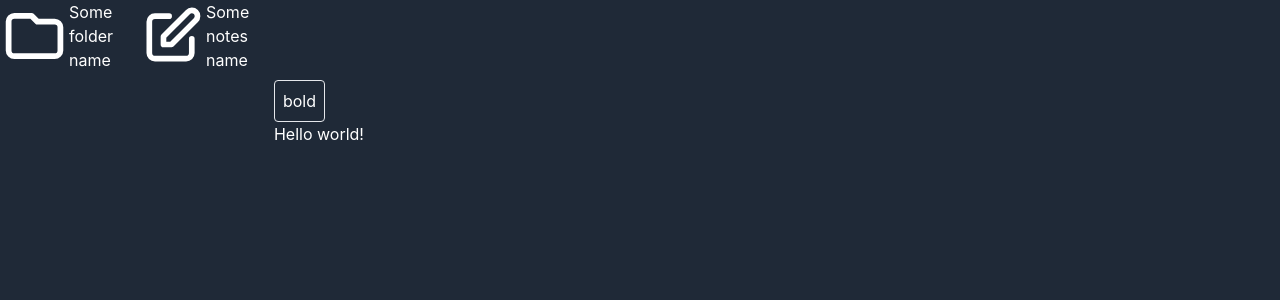
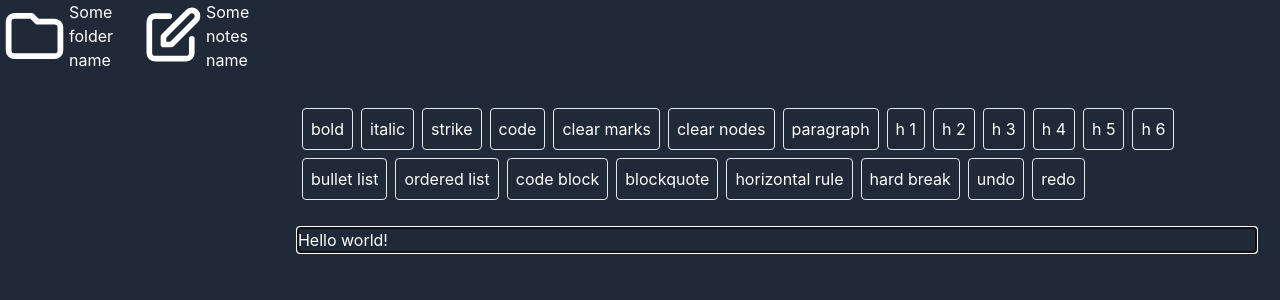
Before and after one commit to nma-notes/webapp, a React (Vite) app: page /notes/1 in a window 1280 px wide. Shown: the top 300 px of the page. Built offline with nearby package versions, Linux system fonts and the light colour scheme.

Commit message:
add editor menu bar button component

```diff
--- a/src/components/Button.tsx
+++ b/src/components/Button.tsx
@@ -11,7 +11,10 @@ interface IButtonProps extends ButtonHTMLAttributes<HTMLButtonElement> {
 
 const Button: FC<IButtonProps> = ({ children, ...rest }) => {
   return (
-    <button {...rest} className={"rounded border p-2 hover:bg-gray-500"}>
+    <button
+      {...rest}
+      className={`rounded border p-2 hover:bg-gray-500 ${rest.className}`}
+    >
       {children}
     </button>
   );
--- a/src/components/EditorMenuBar.tsx
+++ b/src/components/EditorMenuBar.tsx
@@ -1,11 +1,78 @@
 import { FC } from "react";
 import { Editor } from "@tiptap/react";
-import Button from "./Button";
+import { Level } from "@tiptap/extension-heading";
+import EditorMenuBarButton from "./EditorMenuBarButton";
 
 const EditorMenuBar: FC<{ editor: Editor }> = ({ editor }) => {
   return (
-    <div>
-      <Button>bold</Button>
+    <div className={"flex p-3 flex-wrap"}>
+      <EditorMenuBarButton onClick={editor.chain().focus().toggleBold().run}>
+        bold
+      </EditorMenuBarButton>
+      <EditorMenuBarButton onClick={editor.chain().focus().toggleItalic().run}>
+        italic
+      </EditorMenuBarButton>
+      <EditorMenuBarButton onClick={editor.chain().focus().toggleStrike().run}>
+        strike
+      </EditorMenuBarButton>
+      <EditorMenuBarButton onClick={editor.chain().focus().toggleCode().run}>
+        code
+      </EditorMenuBarButton>
+      <EditorMenuBarButton onClick={editor.chain().focus().unsetAllMarks().run}>
+        clear marks
+      </EditorMenuBarButton>
+      <EditorMenuBarButton onClick={editor.chain().focus().clearNodes().run}>
+        clear nodes
+      </EditorMenuBarButton>
+      <EditorMenuBarButton onClick={editor.chain().focus().setParagraph().run}>
+        paragraph
+      </EditorMenuBarButton>
+      {[...Array(6)].map((_, i) => (
+        <EditorMenuBarButton
+          onClick={
+            editor
+              .chain()
+              .focus()
+              .toggleHeading({ level: (i + 1) as Level }).run
+          }
+        >
+          h {i + 1}
+        </EditorMenuBarButton>
+      ))}
+      <EditorMenuBarButton
+        onClick={editor.chain().focus().toggleBulletList().run}
+      >
+        bullet list
+      </EditorMenuBarButton>
+      <EditorMenuBarButton
+        onClick={editor.chain().focus().toggleOrderedList().run}
+      >
+        ordered list
+      </EditorMenuBarButton>
+      <EditorMenuBarButton
+        onClick={editor.chain().focus().toggleCodeBlock().run}
+      >
+        code block
+      </EditorMenuBarButton>
+      <EditorMenuBarButton
+        onClick={editor.chain().focus().toggleBlockquote().run}
+      >
+        blockquote
+      </EditorMenuBarButton>
+      <EditorMenuBarButton
+        onClick={editor.chain().focus().setHorizontalRule().run}
+      >
+        horizontal rule
+      </EditorMenuBarButton>
+      <EditorMenuBarButton onClick={editor.chain().focus().setHardBreak().run}>
+        hard break
+      </EditorMenuBarButton>
+      <EditorMenuBarButton onClick={editor.chain().focus().undo().run}>
+        undo
+      </EditorMenuBarButton>
+      <EditorMenuBarButton onClick={editor.chain().focus().redo().run}>
+        redo
+      </EditorMenuBarButton>
     </div>
   );
 };
--- /dev/null
+++ b/src/components/EditorMenuBarButton.tsx
@@ -0,0 +1,13 @@
+import { FC, ReactNode } from "react";
+import Button from "./Button";
+
+const EditorMenuBarButton: FC<{
+  children: ReactNode;
+  onClick: VoidFunction;
+}> = ({ children, onClick }) => (
+  <Button className={"m-1"} onClick={onClick}>
+    {children}
+  </Button>
+);
+
+export default EditorMenuBarButton;
--- a/src/components/TipTap.tsx
+++ b/src/components/TipTap.tsx
@@ -10,9 +10,9 @@ const TipTap: FC = () => {
   });
 
   return (
-    <div>
+    <div className={"flex flex-col p-3"}>
       {editor && <EditorMenuBar editor={editor} />}
-      <EditorContent editor={editor} />
+      <EditorContent editor={editor} className={"p-3"} />
     </div>
   );
 };
```
